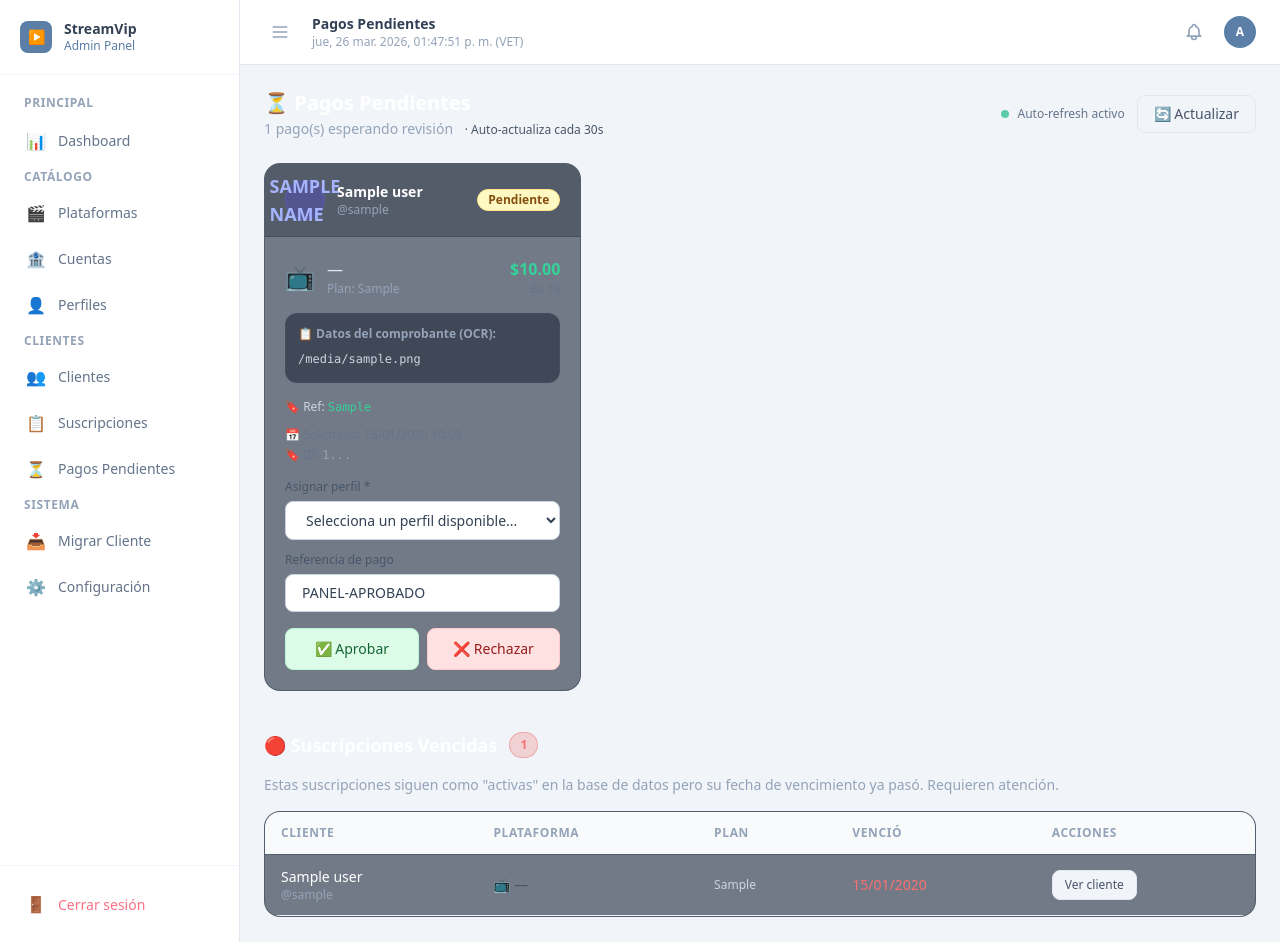
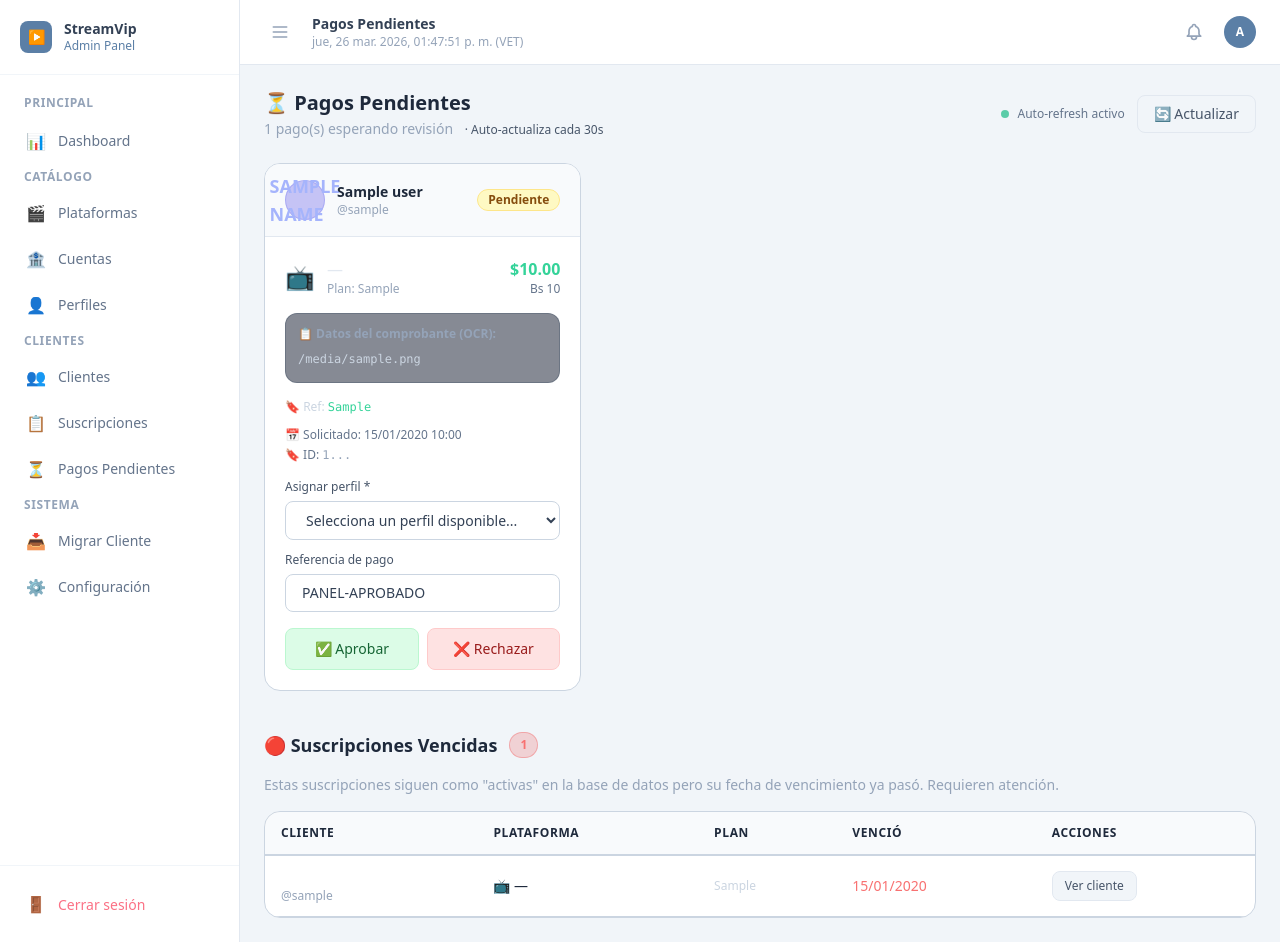
Before and after one commit to luisgdr55/SmartFlix, a FastAPI app: template admin_panel/templates/payments.html in a window 1280 px wide. Run offline with FastAPI, Linux system fonts and the light colour scheme; the template is opened without the code that fills it: most values are stand-ins (such as "Sample title", 1, 10 or a date in 2020); parts of the project's set-up code (start-up, migrations or seed data) failed here and were passed over; some libraries are stand-ins or nearby versions.

Commit message:
style: tablas con fondo blanco, texto negro en negrita y bordes visibles
Co-Authored-By: Claude Sonnet 4.6 <noreply@anthropic.com>

```diff
--- a/admin_panel/templates/accounts.html
+++ b/admin_panel/templates/accounts.html
@@ -20,7 +20,7 @@
   <!-- Header -->
   <div class="flex items-center justify-between mb-6">
     <div>
-      <h2 class="text-xl font-bold text-white">🏦 Cuentas de Streaming</h2>
+      <h2 class="text-xl font-bold text-slate-800">🏦 Cuentas de Streaming</h2>
       <p class="text-sm text-slate-400 mt-0.5">{{ accounts|length }} cuenta(s) registrada(s)</p>
     </div>
     <a href="/panel/accounts/new" class="btn-primary">
@@ -32,11 +32,11 @@
   </div>
 
   <!-- Table -->
-  <div class="bg-slate-800/60 border border-slate-700/50 rounded-2xl overflow-hidden">
+  <div class="bg-white border border-slate-300 rounded-2xl overflow-hidden">
     <div class="overflow-x-auto">
       <table class="w-full">
         <thead>
-          <tr class="border-b border-slate-700/50 bg-slate-900/30">
+          <tr class="border-b border-slate-200 bg-slate-50">
             <th class="table-header">Plataforma</th>
             <th class="table-header">Email</th>
             <th class="table-header">Estado</th>
--- a/admin_panel/templates/base.html
+++ b/admin_panel/templates/base.html
@@ -90,10 +90,10 @@
     .form-label { display:block; font-size:0.875rem; font-weight:500; color:#475569; margin-bottom:0.375rem; }
 
     /* Table */
-    .table-header { padding:0.75rem 1rem; text-align:left; font-size:0.75rem; font-weight:600; color:#94A3B8; text-transform:uppercase; letter-spacing:0.05em; background:#F8FAFC; }
-    .table-cell   { padding:0.75rem 1rem; font-size:0.875rem; color:#475569; }
-    .table-row    { border-bottom:1px solid #F1F5F9; transition:background 0.15s; }
-    .table-row:hover { background:#F8FAFC; }
+    .table-header { padding:0.75rem 1rem; text-align:left; font-size:0.75rem; font-weight:700; color:#1e293b; text-transform:uppercase; letter-spacing:0.05em; background:#F8FAFC; border-bottom:2px solid #CBD5E1; }
+    .table-cell   { padding:0.75rem 1rem; font-size:0.875rem; color:#1e293b; font-weight:500; }
+    .table-row    { border-bottom:1px solid #CBD5E1; transition:background 0.15s; }
+    .table-row:hover { background:#F0F4F8; }
 
     /* Scrollbar */
     ::-webkit-scrollbar { width:6px; height:6px; }
--- a/admin_panel/templates/payments.html
+++ b/admin_panel/templates/payments.html
@@ -15,7 +15,7 @@
   <!-- Header -->
   <div class="flex items-center justify-between mb-6">
     <div>
-      <h2 class="text-xl font-bold text-white">⏳ Pagos Pendientes</h2>
+      <h2 class="text-xl font-bold text-slate-800">⏳ Pagos Pendientes</h2>
       <p class="text-sm text-slate-400 mt-0.5">
         <span x-text="pendingCount">{{ pending|length }}</span> pago(s) esperando revisión
         <span class="ml-2 text-xs text-slate-600">· Auto-actualiza cada 30s</span>
@@ -34,16 +34,16 @@
   {% if pending %}
   <div class="grid grid-cols-1 lg:grid-cols-2 xl:grid-cols-3 gap-5" id="payments-grid">
     {% for sub in pending %}
-    <div class="bg-slate-800/60 border border-slate-700/50 rounded-2xl overflow-hidden hover:border-indigo-500/30 transition-colors" id="payment-{{ sub['id'] }}">
+    <div class="bg-white border border-slate-300 rounded-2xl overflow-hidden hover:border-indigo-500/30 transition-colors" id="payment-{{ sub['id'] }}">
 
       <!-- Card header -->
-      <div class="px-5 py-4 border-b border-slate-700/50 bg-slate-900/30 flex items-center justify-between">
+      <div class="px-5 py-4 border-b border-slate-200 bg-slate-50 flex items-center justify-between">
         <div class="flex items-center gap-3">
           <div class="w-10 h-10 rounded-full bg-indigo-600/30 border border-indigo-500/30 flex items-center justify-center text-lg font-bold text-indigo-300">
             {{ ((sub.get('users') or {}).get('name') or 'U')[0].upper() }}
           </div>
           <div>
-            <p class="font-semibold text-white text-sm">{{ (sub.get('users') or {}).get('name') or 'Sin nombre' }}</p>
+            <p class="font-semibold text-slate-800 text-sm">{{ (sub.get('users') or {}).get('name') or 'Sin nombre' }}</p>
             <p class="text-xs text-slate-400">
               {% if (sub.get('users') or {}).get('username') %}@{{ sub['users']['username'] }}{% else %}Sin @usuario{% endif %}
             </p>
@@ -150,14 +150,14 @@
   {% if expired %}
   <div class="mt-10">
     <div class="flex items-center gap-3 mb-4">
-      <h2 class="text-lg font-bold text-white">🔴 Suscripciones Vencidas</h2>
+      <h2 class="text-lg font-bold text-slate-800">🔴 Suscripciones Vencidas</h2>
       <span class="bg-red-500/20 text-red-400 text-xs font-semibold px-2.5 py-1 rounded-full border border-red-500/30">{{ expired|length }}</span>
     </div>
     <p class="text-sm text-slate-400 mb-4">Estas suscripciones siguen como "activas" en la base de datos pero su fecha de vencimiento ya pasó. Requieren atención.</p>
-    <div class="bg-slate-800/60 border border-slate-700/50 rounded-2xl overflow-hidden">
+    <div class="bg-white border border-slate-300 rounded-2xl overflow-hidden">
       <table class="w-full">
         <thead>
-          <tr class="border-b border-slate-700/50 bg-slate-900/20">
+          <tr class="border-b border-slate-200 bg-slate-900/20">
             <th class="table-header">Cliente</th>
             <th class="table-header">Plataforma</th>
             <th class="table-header">Plan</th>
--- a/admin_panel/templates/platforms.html
+++ b/admin_panel/templates/platforms.html
@@ -14,17 +14,17 @@
 
   <div class="flex items-center justify-between mb-6">
     <div>
-      <h2 class="text-xl font-bold text-white">🎬 Plataformas</h2>
+      <h2 class="text-xl font-bold text-slate-800">🎬 Plataformas</h2>
       <p class="text-sm text-slate-400 mt-0.5">{{ platforms|length }} plataforma(s) configurada(s)</p>
     </div>
   </div>
 
   <!-- Table -->
-  <div class="bg-slate-800/60 border border-slate-700/50 rounded-2xl overflow-hidden">
+  <div class="bg-white border border-slate-300 rounded-2xl overflow-hidden">
     <div class="overflow-x-auto">
       <table class="w-full">
         <thead>
-          <tr class="border-b border-slate-700/50 bg-slate-900/30">
+          <tr class="border-b border-slate-200 bg-slate-50">
             <th class="table-header">Plataforma</th>
             <th class="table-header">Slug</th>
             <th class="table-header text-right">Mensual $</th>
--- a/admin_panel/templates/profiles.html
+++ b/admin_panel/templates/profiles.html
@@ -15,7 +15,7 @@
   <!-- Header + Filters -->
   <div class="flex flex-col sm:flex-row sm:items-center justify-between gap-4 mb-6">
     <div>
-      <h2 class="text-xl font-bold text-white">👤 Perfiles</h2>
+      <h2 class="text-xl font-bold text-slate-800">👤 Perfiles</h2>
       <p class="text-sm text-slate-400 mt-0.5">{{ profiles|length }} perfil(es)</p>
     </div>
     <a href="/panel/profiles/new" class="btn-primary self-start sm:self-auto">
@@ -52,11 +52,11 @@
   </form>
 
   <!-- Table -->
-  <div class="bg-slate-800/60 border border-slate-700/50 rounded-2xl overflow-hidden">
+  <div class="bg-white border border-slate-300 rounded-2xl overflow-hidden">
     <div class="overflow-x-auto">
       <table class="w-full">
         <thead>
-          <tr class="border-b border-slate-700/50 bg-slate-900/30">
+          <tr class="border-b border-slate-200 bg-slate-50">
             <th class="table-header">Cuenta</th>
             <th class="table-header">Perfil</th>
             <th class="table-header">PIN</th>
--- a/admin_panel/templates/subscriptions.html
+++ b/admin_panel/templates/subscriptions.html
@@ -8,7 +8,7 @@
   <!-- Header + Filters -->
   <div class="flex flex-col sm:flex-row sm:items-center justify-between gap-4 mb-6">
     <div>
-      <h2 class="text-xl font-bold text-white">📋 Suscripciones</h2>
+      <h2 class="text-xl font-bold text-slate-800">📋 Suscripciones</h2>
       <p class="text-sm text-slate-400 mt-0.5">{{ total }} suscripción(es)</p>
     </div>
   </div>
@@ -40,11 +40,11 @@
   </form>
 
   <!-- Table -->
-  <div class="bg-slate-800/60 border border-slate-700/50 rounded-2xl overflow-hidden">
+  <div class="bg-white border border-slate-300 rounded-2xl overflow-hidden">
     <div class="overflow-x-auto">
       <table class="w-full">
         <thead>
-          <tr class="border-b border-slate-700/50 bg-slate-900/30">
+          <tr class="border-b border-slate-200 bg-slate-50">
             <th class="table-header">Cliente</th>
             <th class="table-header">Plataforma</th>
             <th class="table-header">Plan</th>
--- a/admin_panel/templates/users.html
+++ b/admin_panel/templates/users.html
@@ -15,7 +15,7 @@
   <!-- Header + Search -->
   <div class="flex flex-col sm:flex-row sm:items-center justify-between gap-4 mb-6">
     <div>
-      <h2 class="text-xl font-bold text-white">👥 Clientes</h2>
+      <h2 class="text-xl font-bold text-slate-800">👥 Clientes</h2>
       <p class="text-sm text-slate-400 mt-0.5">{{ total }} cliente(s) registrado(s)</p>
     </div>
     <form method="GET" action="/panel/users" class="flex gap-2">
@@ -30,11 +30,11 @@
   </div>
 
   <!-- Table -->
-  <div class="bg-slate-800/60 border border-slate-700/50 rounded-2xl overflow-hidden">
+  <div class="bg-white border border-slate-300 rounded-2xl overflow-hidden">
     <div class="overflow-x-auto">
       <table class="w-full">
         <thead>
-          <tr class="border-b border-slate-700/50 bg-slate-900/30">
+          <tr class="border-b border-slate-200 bg-slate-50">
             <th class="table-header">Nombre</th>
             <th class="table-header">@Usuario</th>
             <th class="table-header">Telegram ID</th>
```
